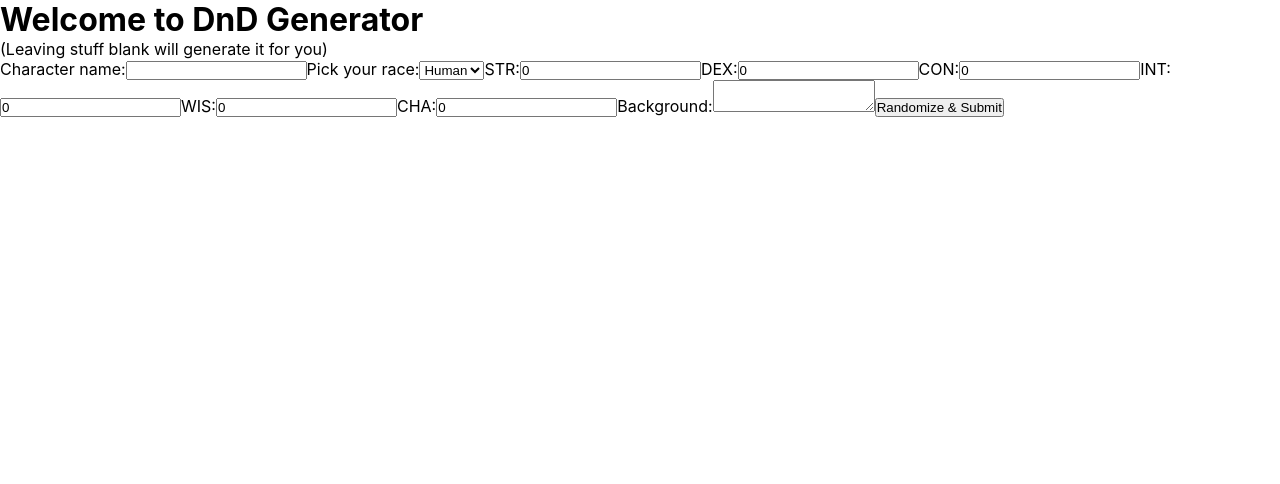
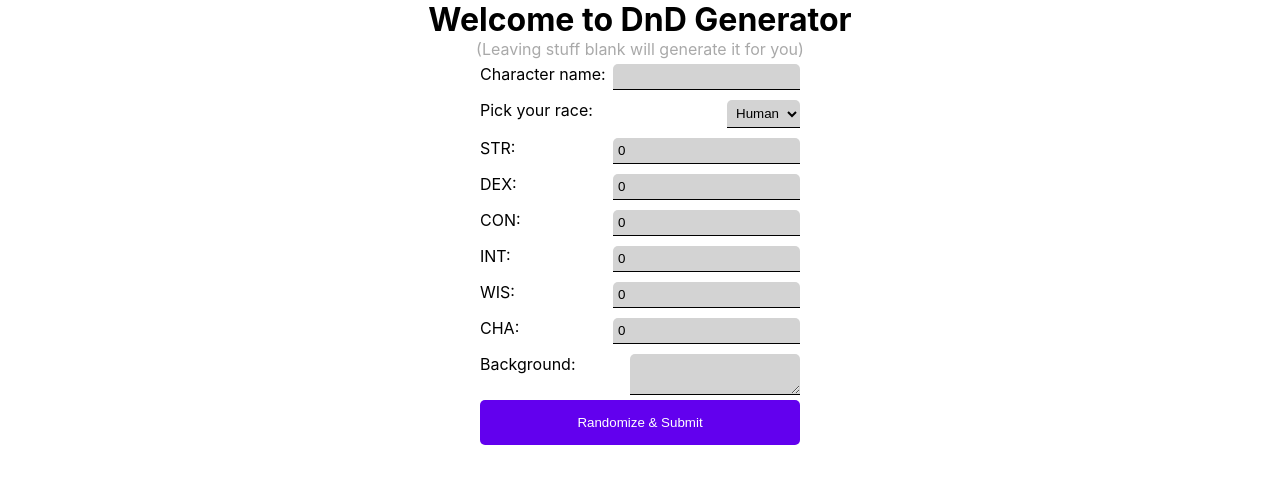
Before and after one commit to jonathan-lindqvist/dnd-gen, a React (Create React App) app: page / in a window 1280 px wide. Shown: the top 484 px of the page. Built offline with nearby package versions, Linux system fonts and the light colour scheme; what @react-pdf/renderer would draw is missing.

Commit message:
Add css first version of

```diff
--- a/src/App.js
+++ b/src/App.js
@@ -3,8 +3,8 @@
 
 function App(){
   return(
-    <div>
-      <h1>Welcome to DnD Generator</h1>
+    <div className="width100">
+      <h1 className="flex-center">Welcome to DnD Generator</h1>
       <CharForm />
     </div>
   )
--- a/src/CharForm.js
+++ b/src/CharForm.js
@@ -68,9 +68,9 @@
     }}/>;
     }
     return (
-      <div>
-        <p>(Leaving stuff blank will generate it for you)</p>
-        <form onSubmit={this.handleSubmit}>
+      <div className="flex-center column align-items-center">
+        <p className="tip">(Leaving stuff blank will generate it for you)</p>
+        <form className="flex-center column" onSubmit={this.handleSubmit}>
           <TextField text="Character name" name="name" value={this.state.name} onChange={this.handleChange}/>
 
           <SelectField text="Pick your race" name="race" value={this.state.race} options={["human", "orc", "duck", "elf", "dwarf"]} onChange={this.handleChange}/>
--- a/src/index.css
+++ b/src/index.css
@@ -23,3 +23,67 @@
   height: 100vh;
   width: 100vw;
 }
+
+#root{
+  display: flex;
+  width: 100vw;
+
+}
+
+.flex-center{
+  display: flex;
+  justify-content: center;
+}
+
+.column{
+  flex-direction: column;
+}
+
+.align-items-center{
+  align-items: center;
+}
+
+.width100{
+  width: 100%;
+}
+
+.charForm{
+  width: 50%;
+  background-color: blue;
+}
+
+form{
+  width: 25%;
+}
+
+label{
+  display: flex;
+  justify-content: space-between;
+  margin:5px 0 5px 0;
+}
+
+.tip{
+  color: darkgray;
+}
+
+
+input[type=text],select, input[type=number], textarea{
+  border: 0px;
+  border-bottom: 1px solid black;
+  background-color: lightgray;
+  border-top-right-radius: 5px;
+  border-top-left-radius: 5px;
+  padding: 5px;
+}
+
+input[type=submit]{
+  background-color: #6200ee;
+  padding: 15px;
+  border: 0px;
+  border-radius: 5px;
+  color: white;
+}
+
+input[type=submit]:hover{
+  background-color: #7724ed;
+}
--- a/src/index.js
+++ b/src/index.js
@@ -10,7 +10,7 @@
 
 const routing = (
   <Router>
-    <div>
+    <div className="width100">
       <Switch>
         <Route exact path="/" component={App} />
         <Route exact path="/pdf" component={Pdf} />
```
